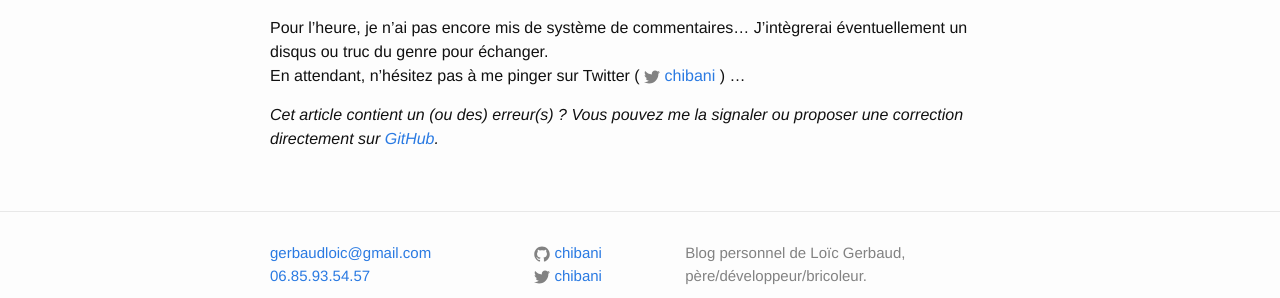
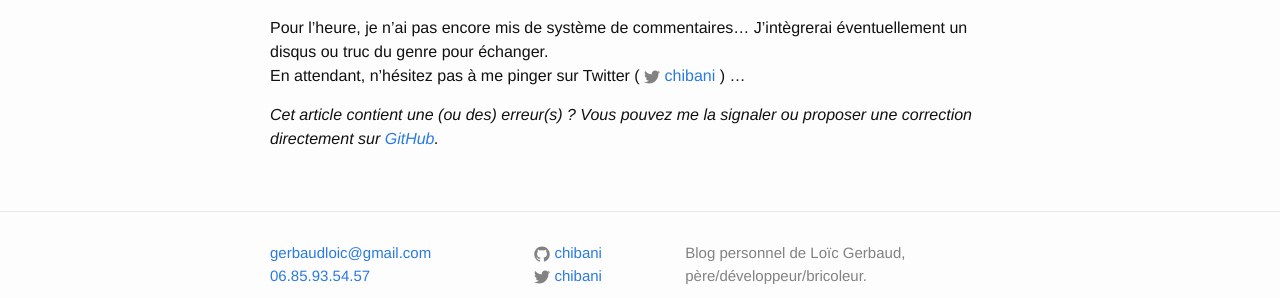
Before and after one commit to chibani/chibani.github.io, a Jekyll site: the page built from _posts/2016-05-24-reboot-blog.markdown, in a window 1280 px wide. Shown: the part 1084-1382 px from the top of the page. Built offline with Jekyll 4.4.1, drawn with Linux system fonts in a browser that asks for light colours.

Commit message:
Fix typo in posts' footer

```diff
--- a/_layouts/post.html
+++ b/_layouts/post.html
@@ -11,7 +11,7 @@ layout: default
   <div class="post-content" itemprop="articleBody">
     {{ content }}
 
-    {{ "_Cet article contient un (ou des) erreur(s) ? Vous pouvez me la signaler ou proposer une correction directement sur [GitHub](" |append: site.repository_url |append: "/blob/" | append: site.branch |append: "/" |append: page.path | append: ")._"|markdownify }}
+    {{ "_Cet article contient une (ou des) erreur(s) ? Vous pouvez me la signaler ou proposer une correction directement sur [GitHub](" |append: site.repository_url |append: "/blob/" | append: site.branch |append: "/" |append: page.path | append: ")._"|markdownify }}
   </div>
 
 </article>
```
